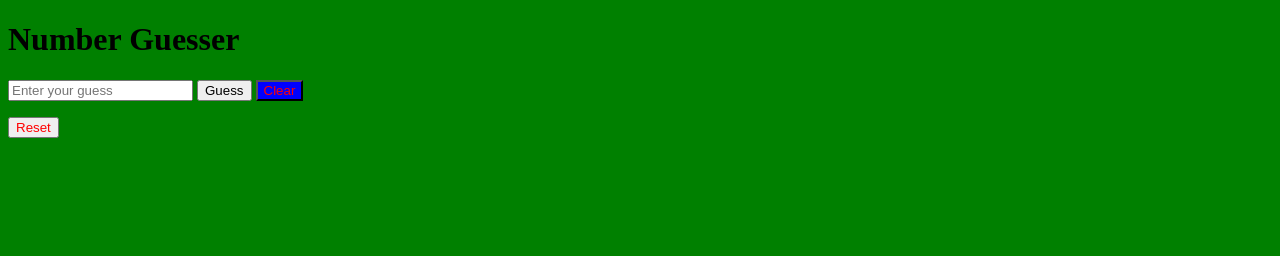
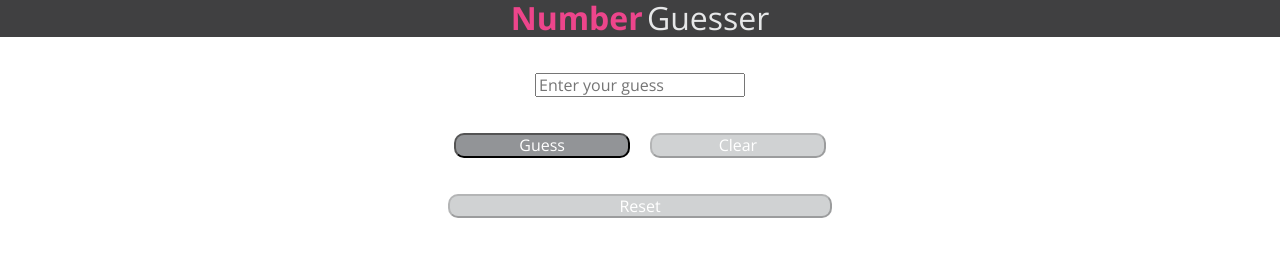
Before and after one commit to Bradniedt/number_guesser, a plain HTML site: page index.html in a window 1280 px wide. Drawn offline with nearby package versions, Linux system fonts and the light colour scheme.

Commit message:
Adds final styling.

```diff
--- a/index.html
+++ b/index.html
@@ -3,13 +3,18 @@
   <head>
     <meta charset="utf-8">
     <link rel="stylesheet" type="text/css" href="./stylesheets/main.css">
+    <link rel="stylesheet" type="text/css" href="https://cdnjs.cloudflare.com/ajax/libs/normalize/8.0.1/normalize.min.css">
+    <link href="https://fonts.googleapis.com/css?family=Open+Sans:300,700" rel="stylesheet">
     <title></title>
   </head>
   <body id="theBody">
-    <h1>Number Guesser</h1>
-    <input type="text" placeholder="Enter your guess" id="guessInput">
-    <input type="submit" value="Guess" id="submitGuess">
-    <input type="button" value="Clear" id="clearGuess">
+    <header><h1 id="number">Number</h1> <h1 id="guesser">Guesser</h1></header>
+
+    <section id="game-section">
+      <p><input type="text" placeholder="Enter your guess" id="guessInput"></p>
+      <p><input type="submit" value="Guess" id="submitGuess">
+      <input type="button" value="Clear" id="clearGuess"></p>
+    </section>
 
     <section id="results">
       <p id="guessText"></p>
--- a/js/script.js
+++ b/js/script.js
@@ -24,9 +24,9 @@ function evaluateGuess() {
         gameOver();
       } else {
           if (userGuess < randomNumber) {
-            guessResult.textContent = "That is too low.";
+            guessResult.textContent = "That is too low";
           } else if (userGuess > randomNumber) {
-            guessResult.textContent = "That is too high.";
+            guessResult.textContent = "That is too high";
           }
       }
   } else if (Number.isInteger(userGuess)) {
--- a/stylesheets/main.css
+++ b/stylesheets/main.css
@@ -1,15 +1,80 @@
-#resetButton:enabled {
-  color: red;
+body {
+  width: 100vw;
+  height: 100vh;
+  font-family: 'Open Sans', sans-serif;
+  font-size: lighter;
 }
 
-#clearGuess:enabled {
-  color: red;
+header {
+  background: #404041;
+  width: 100vw;
+  text-align: center;
+}
+
+h1 {
+  display: inline;
+  color: #E6E7E8;
+  font-size: lighter;
+}
+
+input {
+  margin-top: 50px;
+}
+
+#game-section, #results {
+  width: 60%;
+  margin-left: 20%;
+  text-align: center;
+}
+
+#number {
+  color: #ED458B;
+  font-weight: bold;
+}
+
+#guesser {
+  color: #E6E7E8;
+  font-weight: lighter;
 }
 
 #clearGuess {
-  background: blue;
+  margin-left: 15px;
 }
 
-body {
-  background: green;
+#clearGuess, #submitGuess {
+  width: 23%;
 }
+
+#submitGuess, #clearGuess, #resetButton {
+  background: #929497;
+  color: #FFF;
+  border-radius: 10px;
+}
+
+#clearGuess:disabled, #submitGuess:disabled, #resetButton:disabled {
+  background: #D0D2D3;
+  color: #FFF;
+}
+
+#resetButton {
+  width: 50%;
+}
+
+#clearGuess:hover, #submitGuess:hover, #resetButton:hover {
+  background: #EB008B;
+}
+
+#guessText, #guessResult {
+  color: #404041;
+}
+
+#lastGuess {
+  color: #EB008B;
+  font-size: 4em;
+  margin-top: 5px;
+  margin-bottom: 5px;
+}
+
+#guessInput, #submitGuess, #clearGuess, #resetButton {
+  margin-top: 20px;
+}
```
